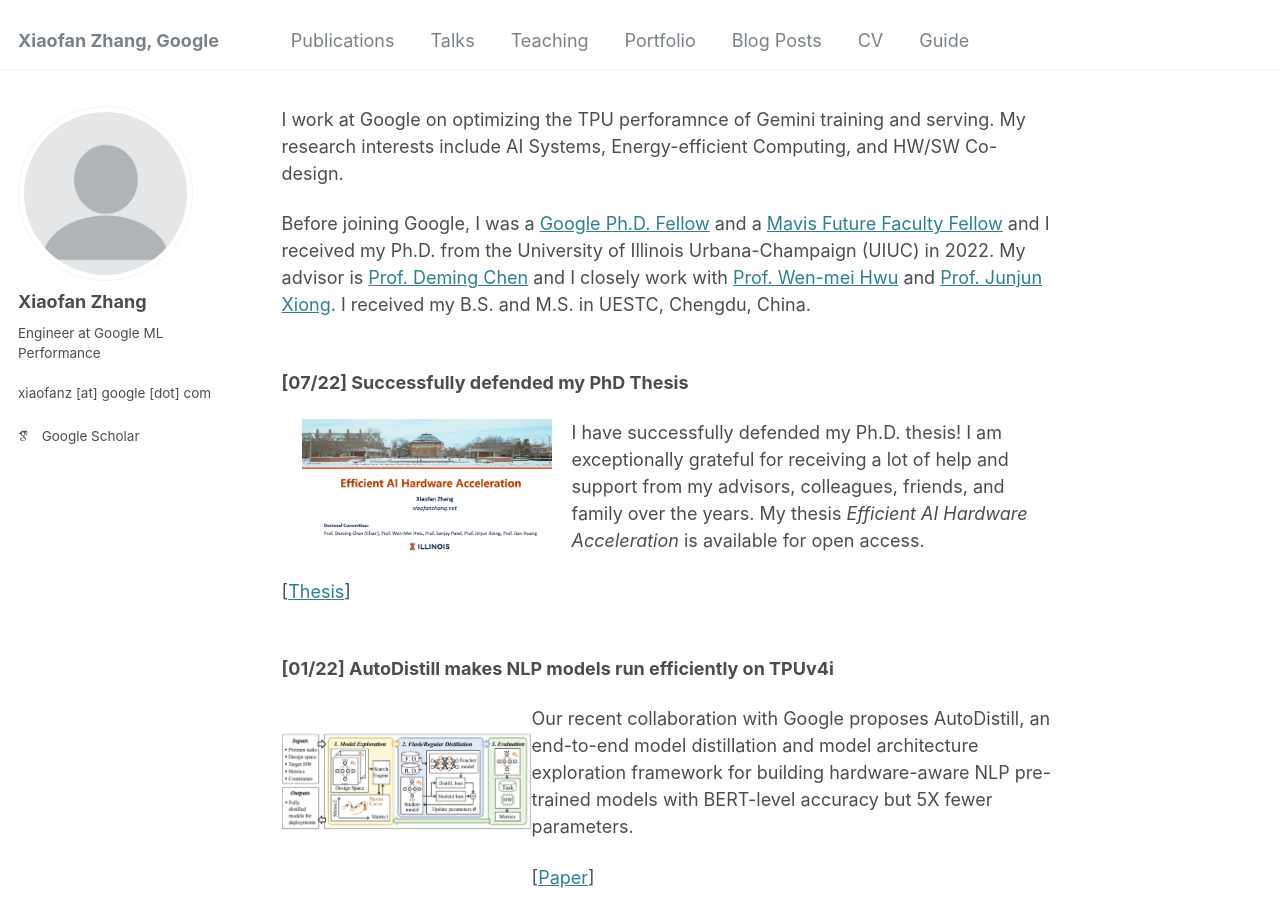
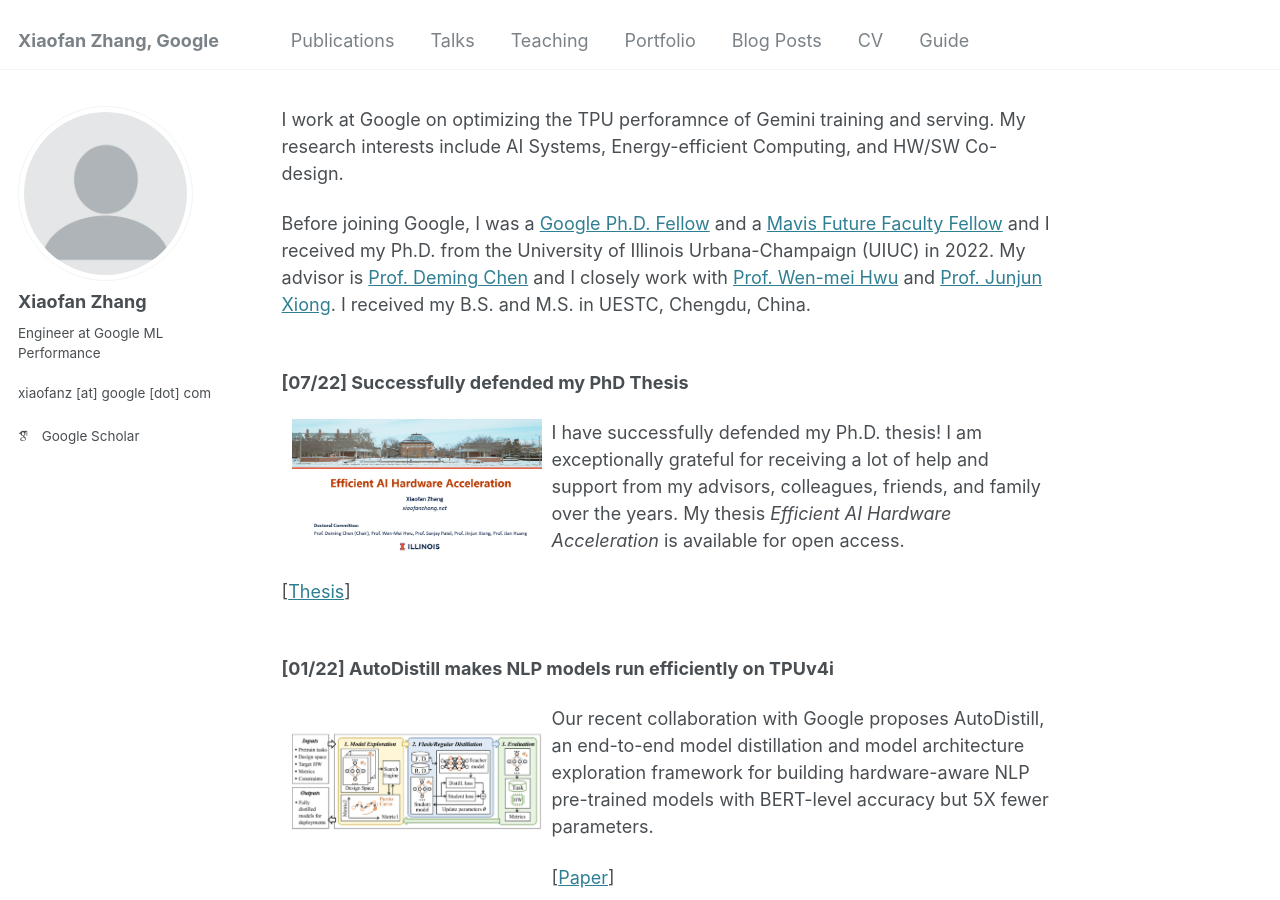
Before and after one commit to TomG008/TomG008.github.io, a Jekyll site: the page built from index.md, in a window 1280 px wide and 900 px high. Built offline with Jekyll 4.4.1, drawn with Linux system fonts in a browser that asks for light colours; some web fonts are replaced; our own code applies the rules of GitHub Pages for plain Markdown files.

Commit message:
Update index.md

```diff
--- a/index.md
+++ b/index.md
@@ -6,7 +6,7 @@ Before joining Google, I was a [Google Ph.D. Fellow](https://grad.illinois.edu/
 
 **[07/22] Successfully defended my PhD Thesis**
 
-<img src ="images/final_def.png" align ="left" width="250" height="140" hspace="20">
+<img src ="images/final_def.png" align ="left" width="250" height="140" hspace="10">
 
 
 I have successfully defended my Ph.D. thesis! I am exceptionally grateful for receiving a lot of help and support from my advisors, colleagues, friends, and family over the years. My thesis *Efficient AI Hardware Acceleration* is available for open access.
@@ -17,7 +17,7 @@ I have successfully defended my Ph.D. thesis! I am exceptionally grateful for re
 
 **[01/22] AutoDistill makes NLP models run efficiently on TPUv4i**
 
-<img src ="images/autodistill.png" align ="left" width="250" height="140">
+<img src ="images/autodistill.png" align ="left" width="250" height="140" hspace="10">
 
 
 Our recent collaboration with Google proposes AutoDistill, an end-to-end model distillation and model architecture exploration framework for building hardware-aware NLP pre-trained models with BERT-level accuracy but 5X fewer parameters.
@@ -28,7 +28,7 @@ Our recent collaboration with Google proposes AutoDistill, an end-to-end model d
 
 **[11/21] Won the ACM Student Research Competition Winner Award**
 
-<img src ="images/src_award.jpg" align ="left" width="250" height="140">
+<img src ="images/src_award.jpg" align ="left" width="250" height="140" hspace="10">
 
 
 I received the 1st place winner award of the [ACM Student Research Competition at ICCAD 2021](https://www.sigda.org/sigda-events/src/) by proposing three end-to-end design flows for building efficient edge and cloud AI systems. These flows are parts of my latest research including EcoSys (published in TCAD), F-CAD (published in DAC'21), and SkyNet (published in MLSys'20).
```
